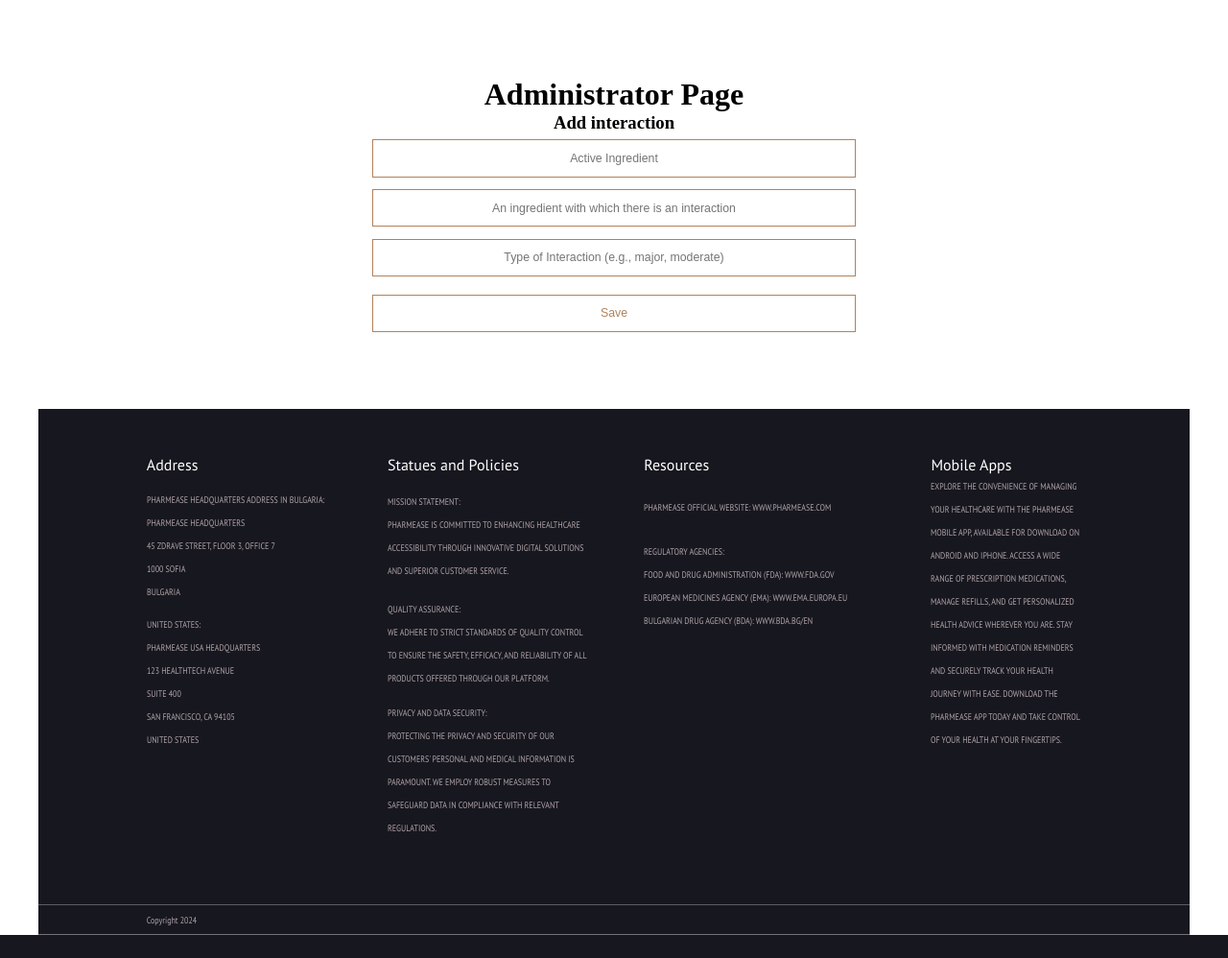
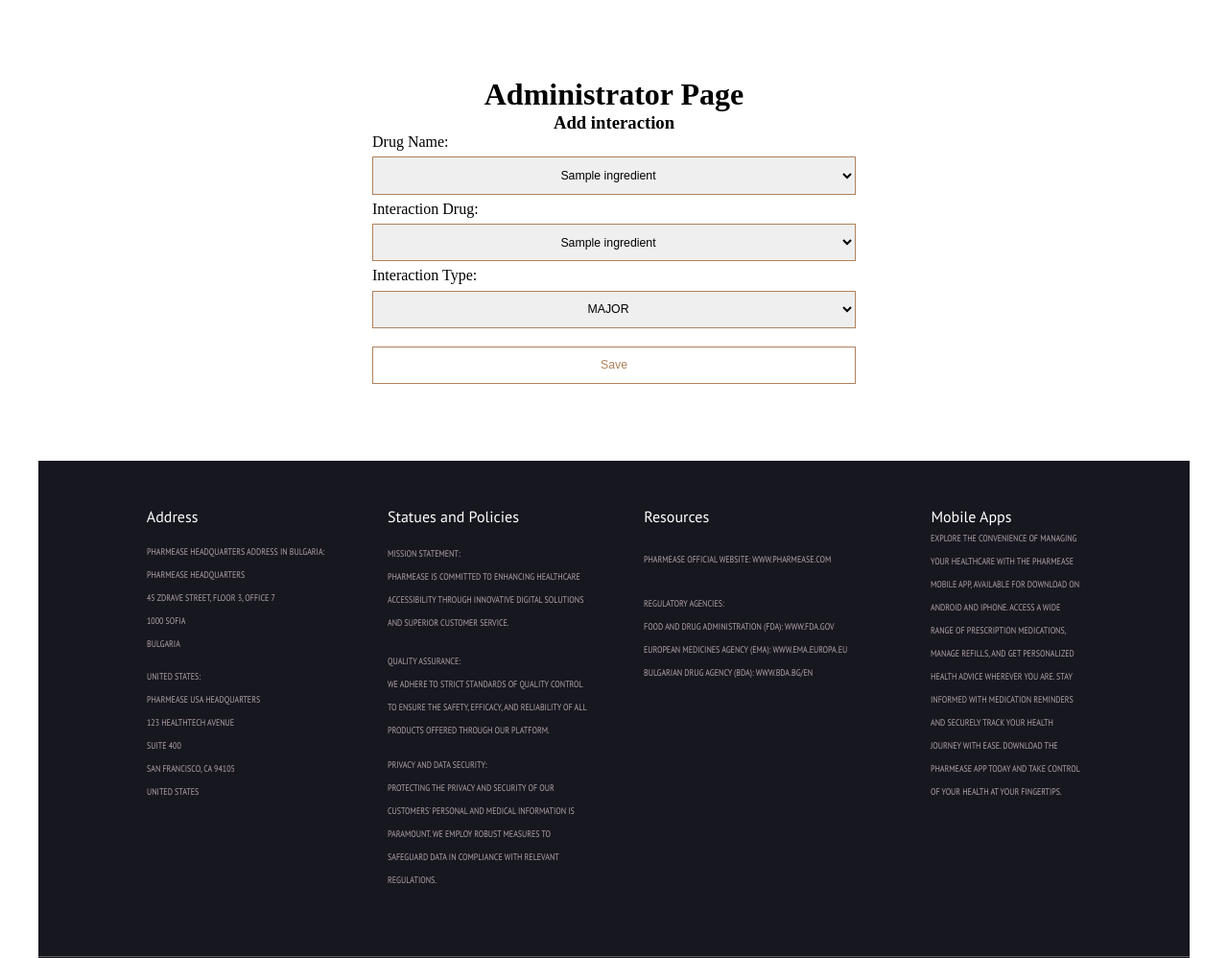
Before and after one commit to 5kov/OnlinePharmacy, a Spring Boot app: page /administrator-add-interactions in a window 1280 px wide. Shown: the part 152-1150 px from the top of the page at 96% size. Before the commit the page ends 1126 px from the top, so only its background shows below. Run offline with Spring Boot 4, Linux system fonts and the light colour scheme; tables that the repository leaves empty hold one stand-in row (values such as "Sample post"); some web fonts are replaced.

Commit message:
added interactions page

```diff
--- a/src/main/java/bg/softuni/onlinepharmacy/controller/AdministratorController.java
+++ b/src/main/java/bg/softuni/onlinepharmacy/controller/AdministratorController.java
@@ -2,10 +2,9 @@
 
 import bg.softuni.onlinepharmacy.model.dto.ActiveIngredientDTO;
 import bg.softuni.onlinepharmacy.model.dto.MedicineDTO;
-import bg.softuni.onlinepharmacy.model.entity.ActiveIngredient;
-import bg.softuni.onlinepharmacy.model.entity.Medicine;
-import bg.softuni.onlinepharmacy.model.entity.User;
+import bg.softuni.onlinepharmacy.model.entity.*;
 import bg.softuni.onlinepharmacy.repository.ActiveIngredientRepository;
+import bg.softuni.onlinepharmacy.repository.InteractionRepository;
 import bg.softuni.onlinepharmacy.repository.MedicineRepository;
 import bg.softuni.onlinepharmacy.service.UserService;
 import jakarta.transaction.Transactional;
@@ -29,6 +28,10 @@
     private ActiveIngredientRepository ingredientRepository;
     @Autowired
     private MedicineRepository medicineRepository;
+    @Autowired
+    private ActiveIngredientRepository activeIngredientRepository;
+    @Autowired
+    private InteractionRepository interactionRepository;
 
 
     public AdministratorController(UserService userService) {
@@ -36,10 +39,7 @@
     }
 
 
-    @GetMapping("/administrator-add-interactions")
-    public String viewAddInteraction(){
-        return "administrator-add-interactions";
-    }
+
     @GetMapping("/administrator-manage-users")
     public String viewManageUsers(){
         return "administrator-manage-users";
@@ -231,7 +231,31 @@
 
 
 
+    @GetMapping("/administrator-add-interactions")
+    public String showAddInteractionForm(Model model) {
+        model.addAttribute("ingredients", activeIngredientRepository.findAll());
+        model.addAttribute("interactionTypes", InteractionTypeEnum.values());
+        return "administrator-add-interactions";
+    }
 
+    @PostMapping("/administrator-add-interactions")
+    public String saveInteraction(
+            @RequestParam Long drugNameId,
+            @RequestParam Long interactionDrugId,
+            @RequestParam InteractionTypeEnum interactionType) {
+        ActiveIngredient drugName = activeIngredientRepository.findById(drugNameId).orElse(null);
+        ActiveIngredient interactionDrug = activeIngredientRepository.findById(interactionDrugId).orElse(null);
+
+        if (drugName != null && interactionDrug != null) {
+            Interaction interaction = new Interaction();
+            interaction.setDrugName(drugName);
+            interaction.setInteractionDrug(interactionDrug);
+            interaction.setInteractionType(interactionType);
+            interactionRepository.save(interaction);
+        }
+
+        return "redirect:/administrator-add-interactions";
+    }
 
 
 
--- a/src/main/resources/templates/administrator-add-interactions.html
+++ b/src/main/resources/templates/administrator-add-interactions.html
@@ -9,10 +9,36 @@
         <h1>Administrator Page</h1>
         <h3>Add interaction</h3>
         <div class="input-container">
-            <input type="text" class="input-field" placeholder="Active Ingredient" />
-            <input type="text" class="input-field" placeholder="Аn ingredient with which there is an interaction" />
-            <input type="text" class="input-field" placeholder="Type of Interaction (e.g., major, moderate)" />
-            <button class="button">Save</button>
+
+            <form th:action="@{/administrator-add-interactions}" method="post">
+                <div>
+                    <label for="drugNameId">Drug Name:</label>
+                    <select id="drugNameId" name="drugNameId" class="input-field">
+                        <option th:each="ingredient : ${ingredients}"
+                                th:value="${ingredient.id}"
+                                th:text="${ingredient.ingredientName}"></option>
+                    </select>
+                </div>
+                <div>
+                    <label for="interactionDrugId">Interaction Drug:</label>
+                    <select id="interactionDrugId" name="interactionDrugId" class="input-field">
+                        <option th:each="ingredient : ${ingredients}"
+                                th:value="${ingredient.id}"
+                                th:text="${ingredient.ingredientName}"></option>
+                    </select>
+                </div>
+                <div>
+                    <label for="interactionType">Interaction Type:</label>
+                    <select id="interactionType" name="interactionType" class="input-field">
+                        <option th:each="type : ${interactionTypes}"
+                                th:value="${type}"
+                                th:text="${type}"></option>
+                    </select>
+                </div>
+                <button type="submit" class="button">Save</button>
+            </form>
+
+
         </div>
     </div>
     <footer th:replace="fragments/commons::footer"></footer>
```
Also changed, not shown: src/main/java/bg/softuni/onlinepharmacy/repository/InteractionRepository.java (added, +7 -0 lines).
